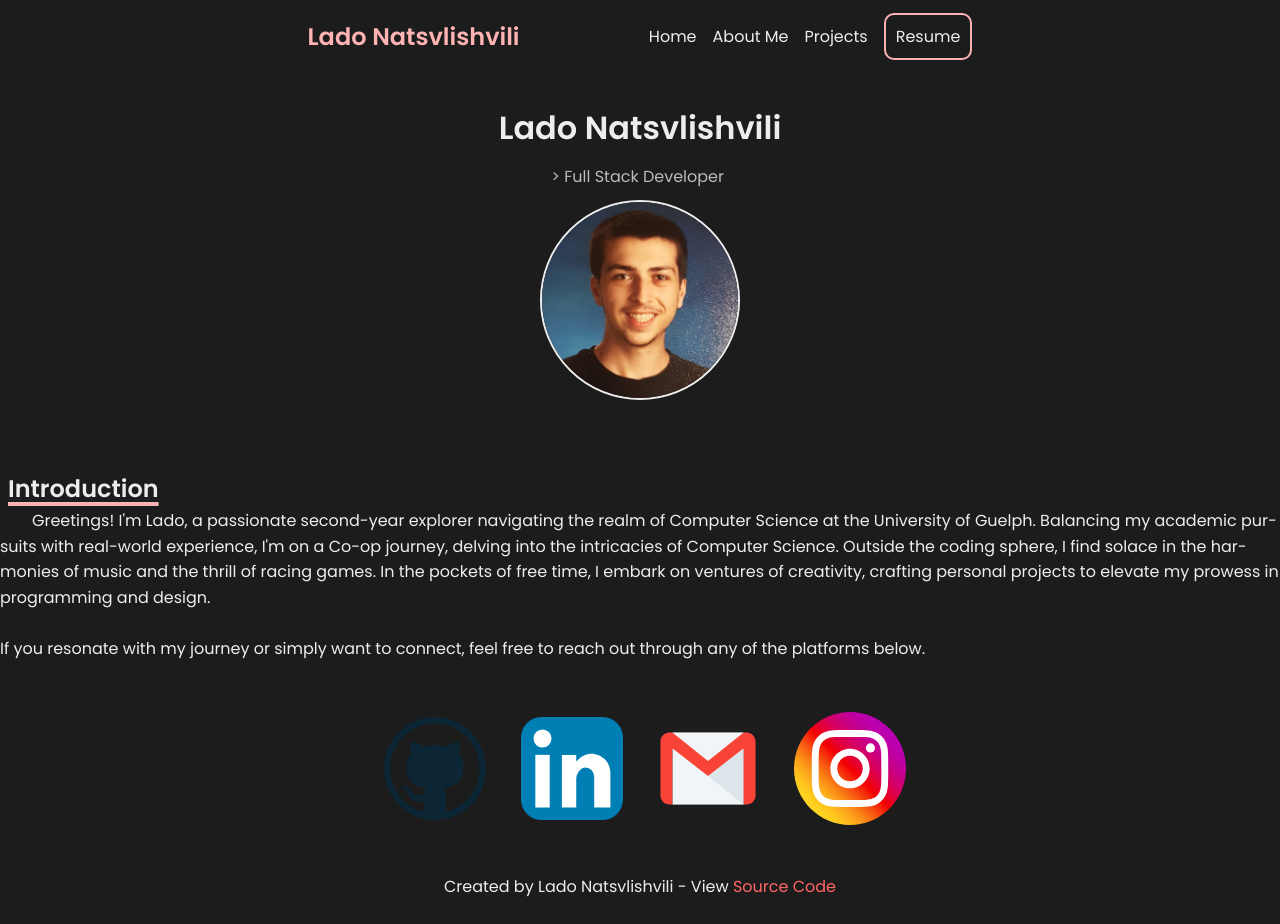
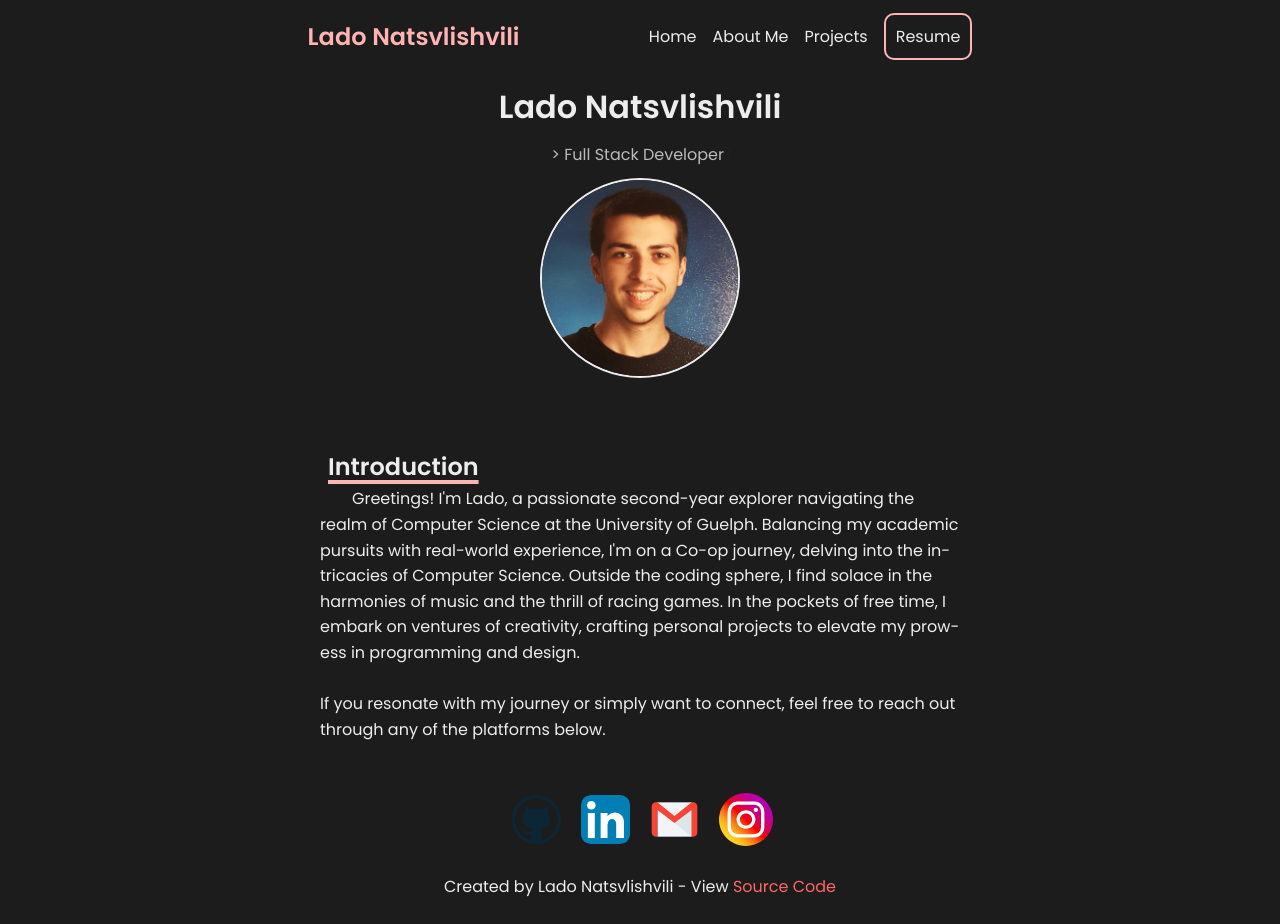
Before and after one commit to Didbocb/Personal-Website, a React (Vite) app: page / in a window 1280 px wide. Built offline with nearby package versions, Linux system fonts and the light colour scheme.

Commit message:
fixed intro text styling

```diff
--- a/src/css/Home.css
+++ b/src/css/Home.css
@@ -34,6 +34,18 @@
     border: 2px solid var(--fg-primary);
 }
 
+/* Styles for the text section */
+.text-section {
+    width: 50%; /* Adjust the width as needed */
+    margin: 0 auto; /* Center the text section horizontally */
+    padding: 2 2rem; /* Add padding to create space on both sides */
+}
+
+/* Styles for the section header */
+.section-header {
+    color: var(--your-color); /* Customize the color if needed */
+}
+
 /* Styles for the contacts section */
 .contacts {
     width: 40%;
@@ -55,11 +67,6 @@
     width: 100%;
     vertical-align: middle;
     border-radius: 20%;
-}
-
-/* Special styling for the third contact image */
-.contacts a:nth-child(3) img {
-    padding: 0px;
 }
 
 /* Special styling for the fourth contact image */
```
